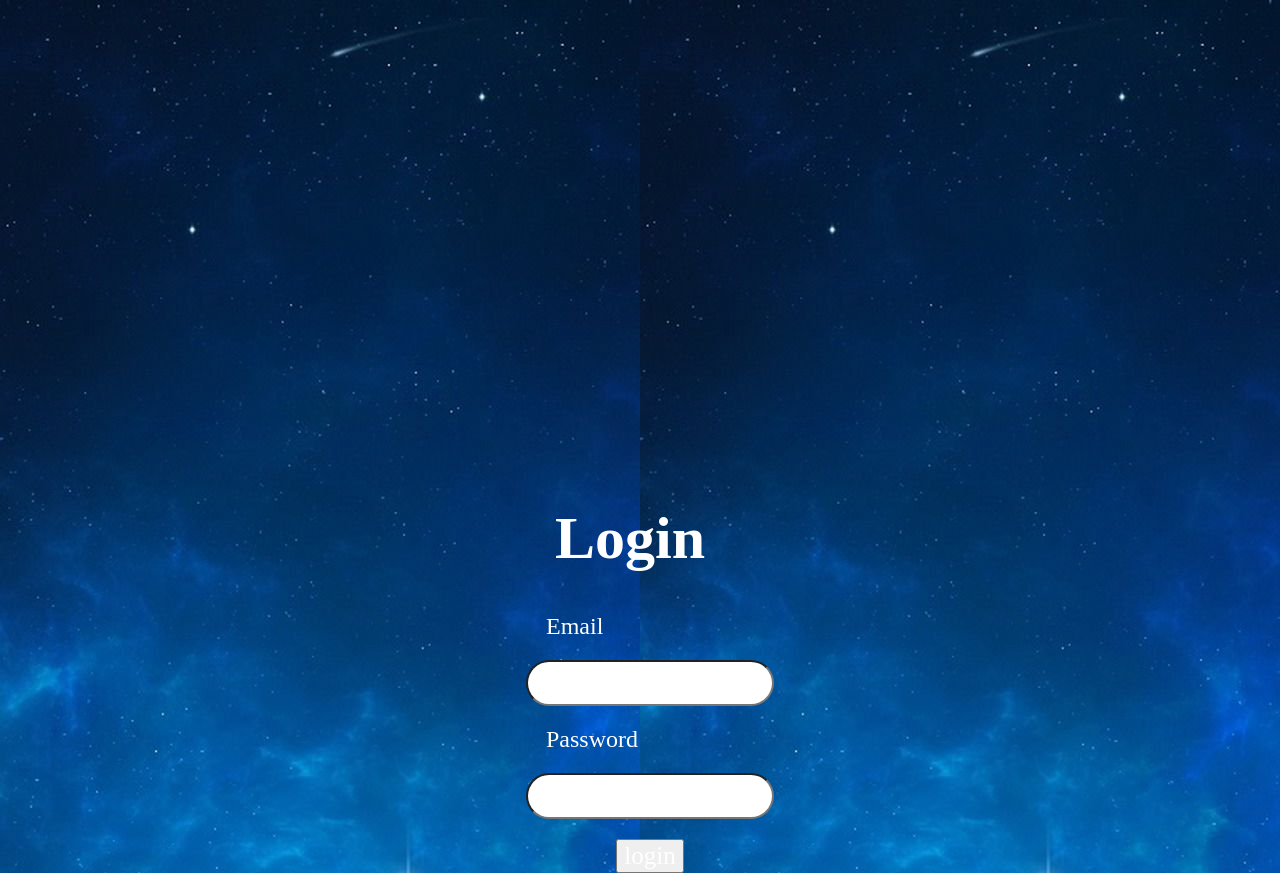
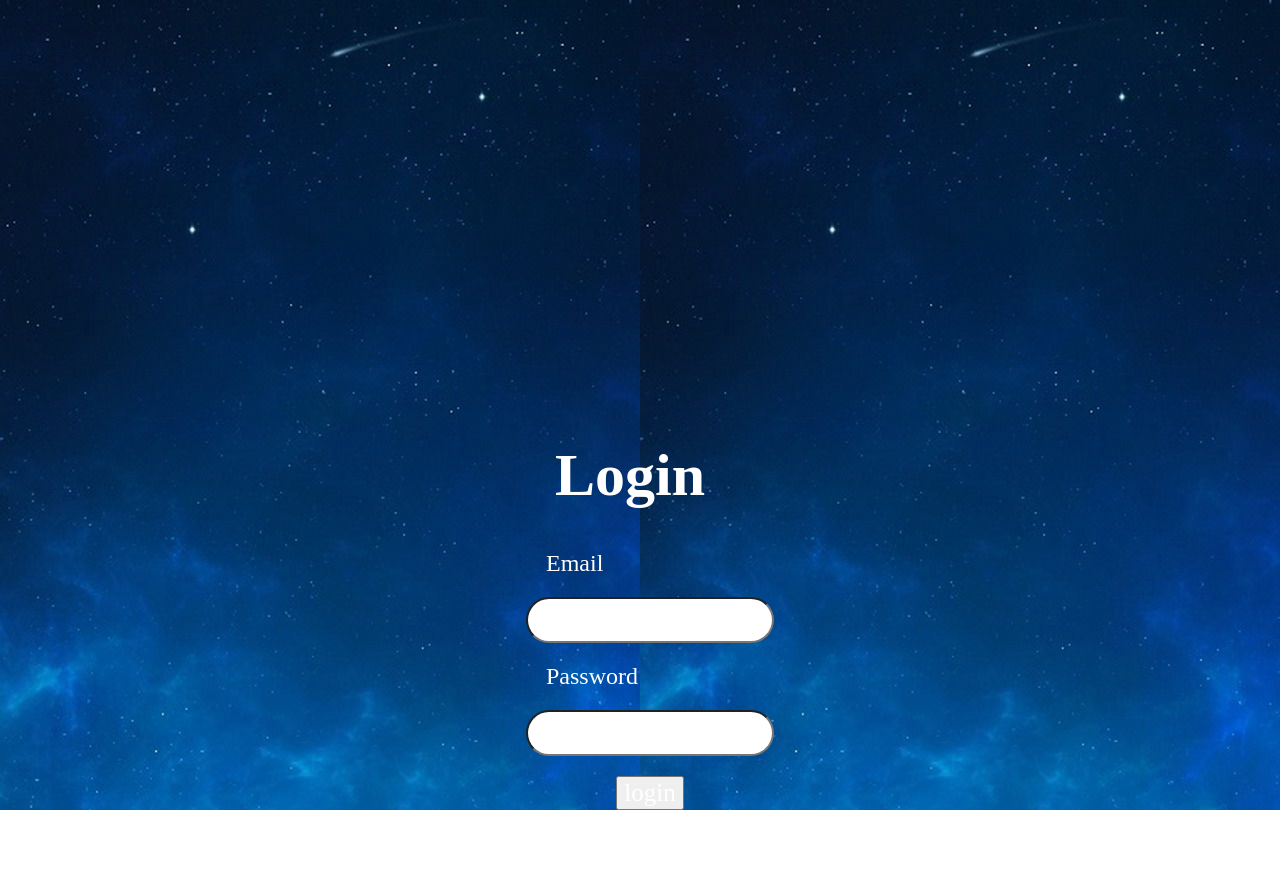
Before and after one commit to safaa-mojahed/weather-application, an Angular app: page / in a window 1280 px wide. After the commit the page ends 810 px from the top, so only its background shows below. Built offline with nearby package versions, Linux system fonts and the light colour scheme.

Commit message:
just a little update

```diff
--- a/src/app/pages/login-form/login-form.component.css
+++ b/src/app/pages/login-form/login-form.component.css
@@ -18,7 +18,7 @@ input {
 }
 
 .form-header h1 {
-    margin-top: 40%;
+    margin-top: 35%;
 }
 
 .login-form {
```
